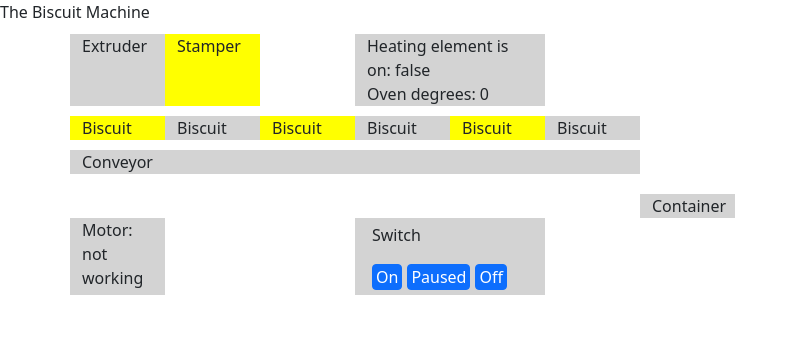
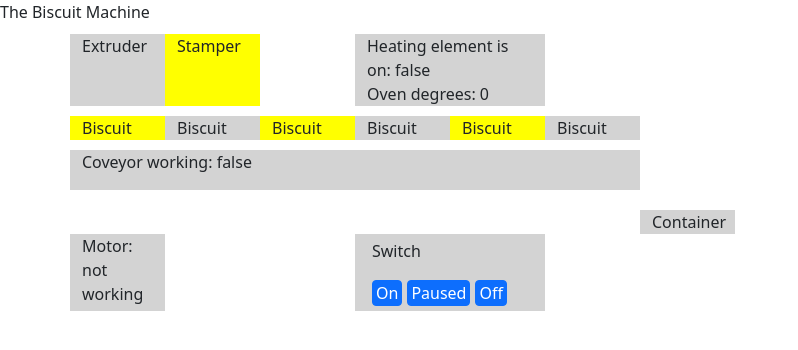
Before and after one commit to anisarambelieva/the-biscuit-machine, a React (Create React App) app: page / in a window 1280 px wide. Shown: the top 350 px of the page, without its empty margins (0-798 px from the left). Built offline with nearby package versions, Linux system fonts and the light colour scheme.

Commit message:
Add Conveyor

```diff
--- /dev/null
+++ b/src/components/conveyor.js
@@ -0,0 +1,3 @@
+const Conveyor = ({ state }) => <p>Coveyor working: {state === "On" ? "true" : "false" }</p>;
+
+export default Conveyor;
--- a/src/components/machine.js
+++ b/src/components/machine.js
@@ -1,5 +1,6 @@
 import { useEffect, useState } from "react";
 import { Container, Row, Col } from "react-bootstrap";
+import Conveyor from "./conveyor";
 import Oven from "./oven";
 import Switch from "./switch";
 
@@ -77,7 +78,7 @@ const Machine = () => {
 
       <Row style={{ marginTop: "10px" }}>
         <Col md="6" style={{ backgroundColor: "lightGray" }}>
-          Conveyor
+          <Conveyor state={state}/>
         </Col>
       </Row>
 
```
